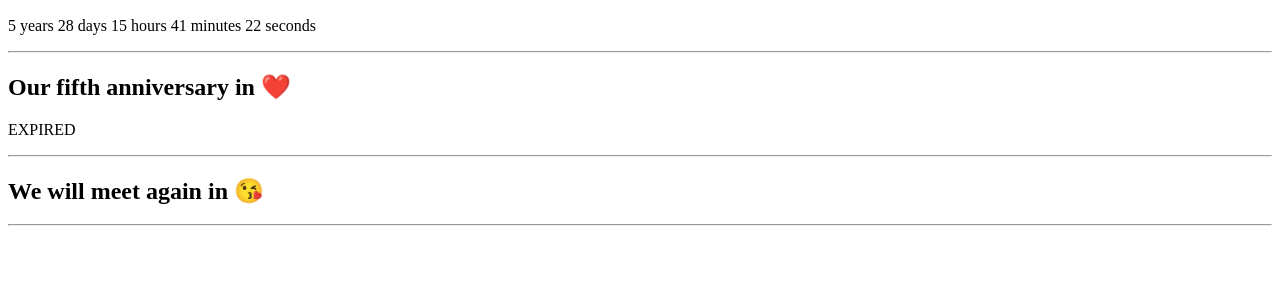
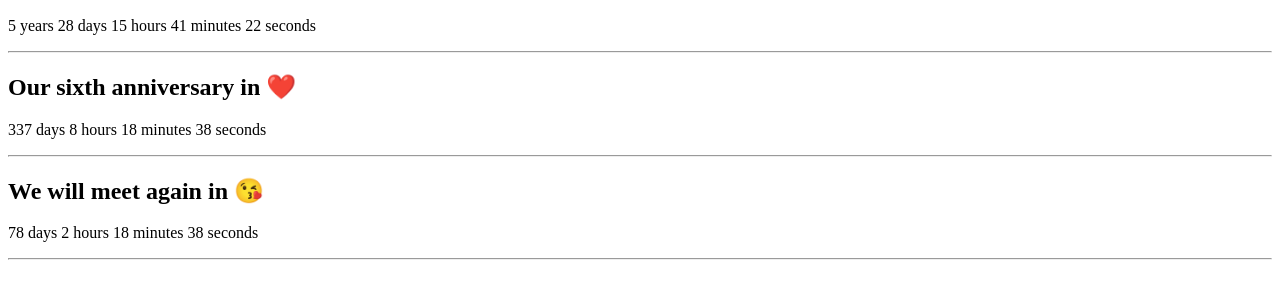
Before and after one commit to phycent/phycent.github.io, a plain HTML site: page index.html in a window 1280 px wide. Shown: the part 371-670 px from the top of the page. Drawn offline with Linux system fonts and the light colour scheme.

Commit message:
Update index.html

```diff
--- a/index.html
+++ b/index.html
@@ -49,12 +49,12 @@ var x = setInterval(function() {
 <div></div>
 
 <p></p>
-<h2>Our fifth anniversary in ❤️</h2>
+<h2>Our sixth anniversary in ❤️</h2>
 <p id="1st"></p>
 
 <script>
 // Set the date we're counting down to
-var countDownDateto1st = new Date("Aug 27, 2022 00:00:00").getTime();
+var countDownDateto1st = new Date("Aug 27, 2023 00:00:00").getTime();
 
 // Update the count down every 1 second
 var x = setInterval(function() {
@@ -93,7 +93,7 @@ var x = setInterval(function() {
 
 <script>
 // Set the date we're counting down to
-var countDownDate = new Date("Dec 11, 2022 18:00:00").getTime();
+var countDownDate = new Date("Dec 10, 2022 18:00:00").getTime();
 
 // Update the count down every 1 second
 var x = setInterval(function() {
```
